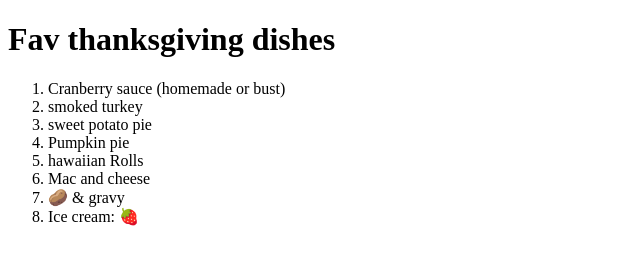
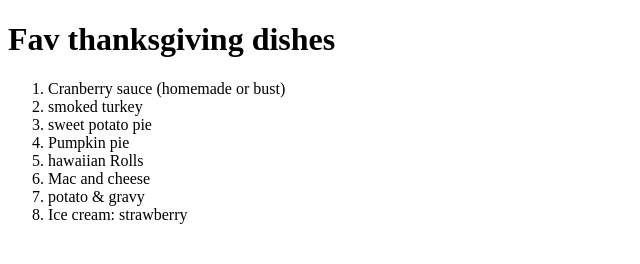
Before and after one commit to Sarah-Stodder/thankful-for-git, a plain HTML site: page index.html in a window 1280 px wide. Shown: the whole page, without its empty margins (0-640 px from the left). Drawn offline with Linux system fonts and the light colour scheme.

Commit message:
fixed bug on hotfix branch

```diff
--- a/index.html
+++ b/index.html
@@ -14,8 +14,8 @@
         <li>Pumpkin pie</li>
         <li>hawaiian Rolls</li>
         <li>Mac and cheese</li>
-        <li>🥔 & gravy </li>
-        <li>Ice cream: 🍓 </li>
+        <li>potato & gravy </li>
+        <li>Ice cream: strawberry </li>
     </ol>
 </body>
 </html>
```
